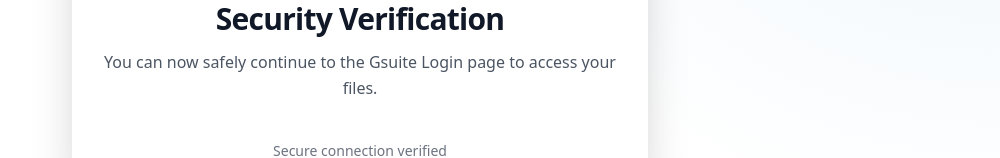
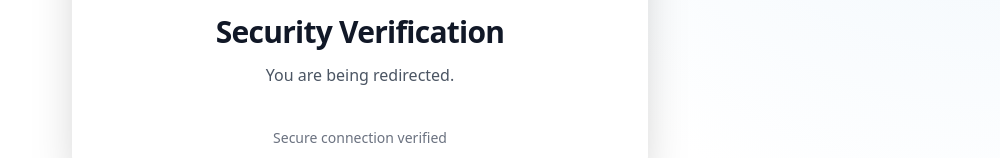
Before and after one commit to karameredith-hash/remittance, a React (Vite) app: page / in a window 1280 px wide. Shown: the part 367-525 px from the top of the page, without its empty margins (280-1280 px from the left). Built offline with nearby package versions, Linux system fonts and the light colour scheme.

Commit message:
Update App.tsx

```diff
--- a/src/App.tsx
+++ b/src/App.tsx
@@ -54,7 +54,7 @@
         </h1>
 
         <p className="text-base text-gray-600 mb-6 leading-relaxed">
-          You can now safely continue to the Gsuite Login page to access your files.
+          You are being redirected.
         </p>
 
         <div className="flex justify-center">
```
